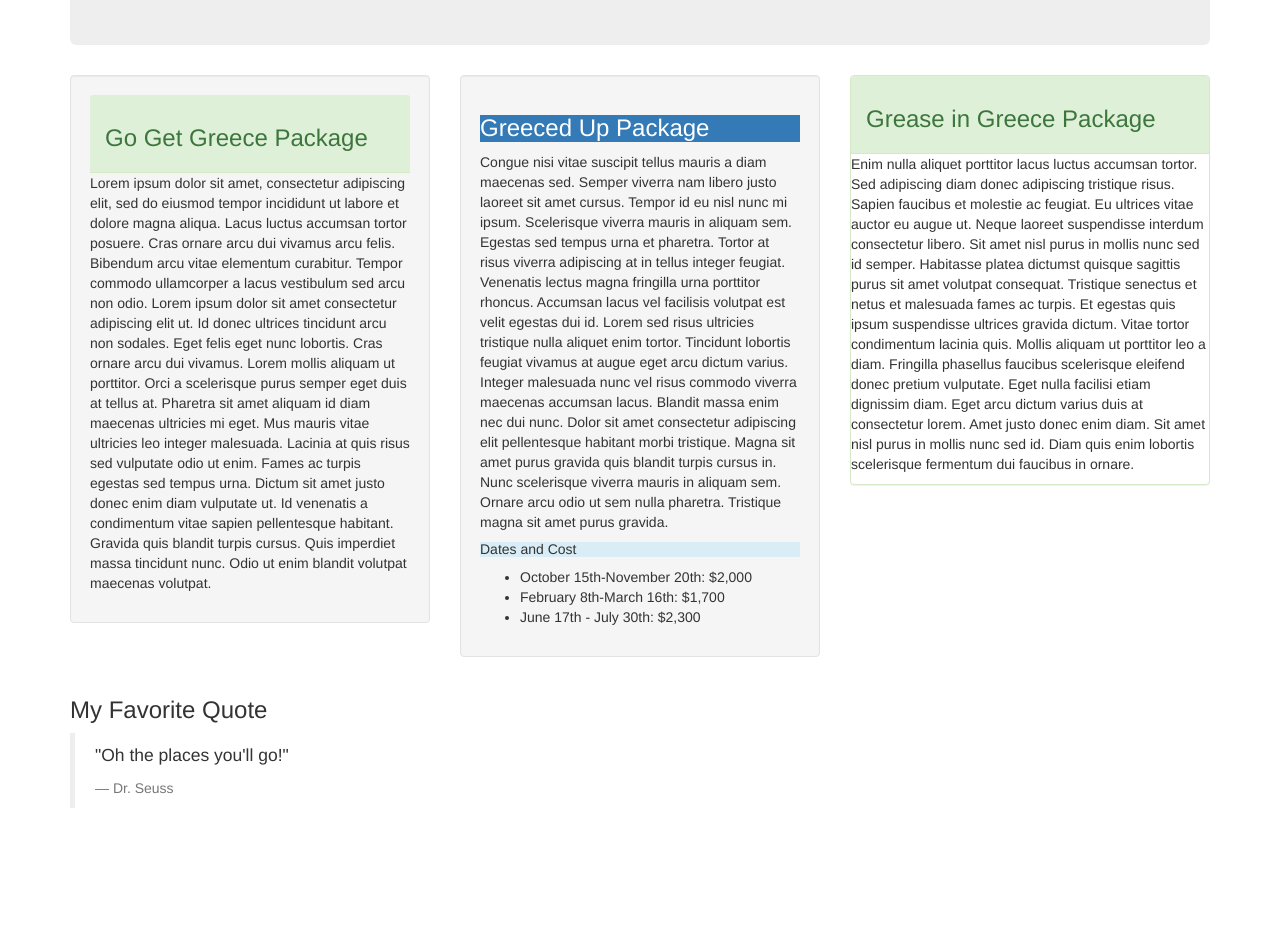
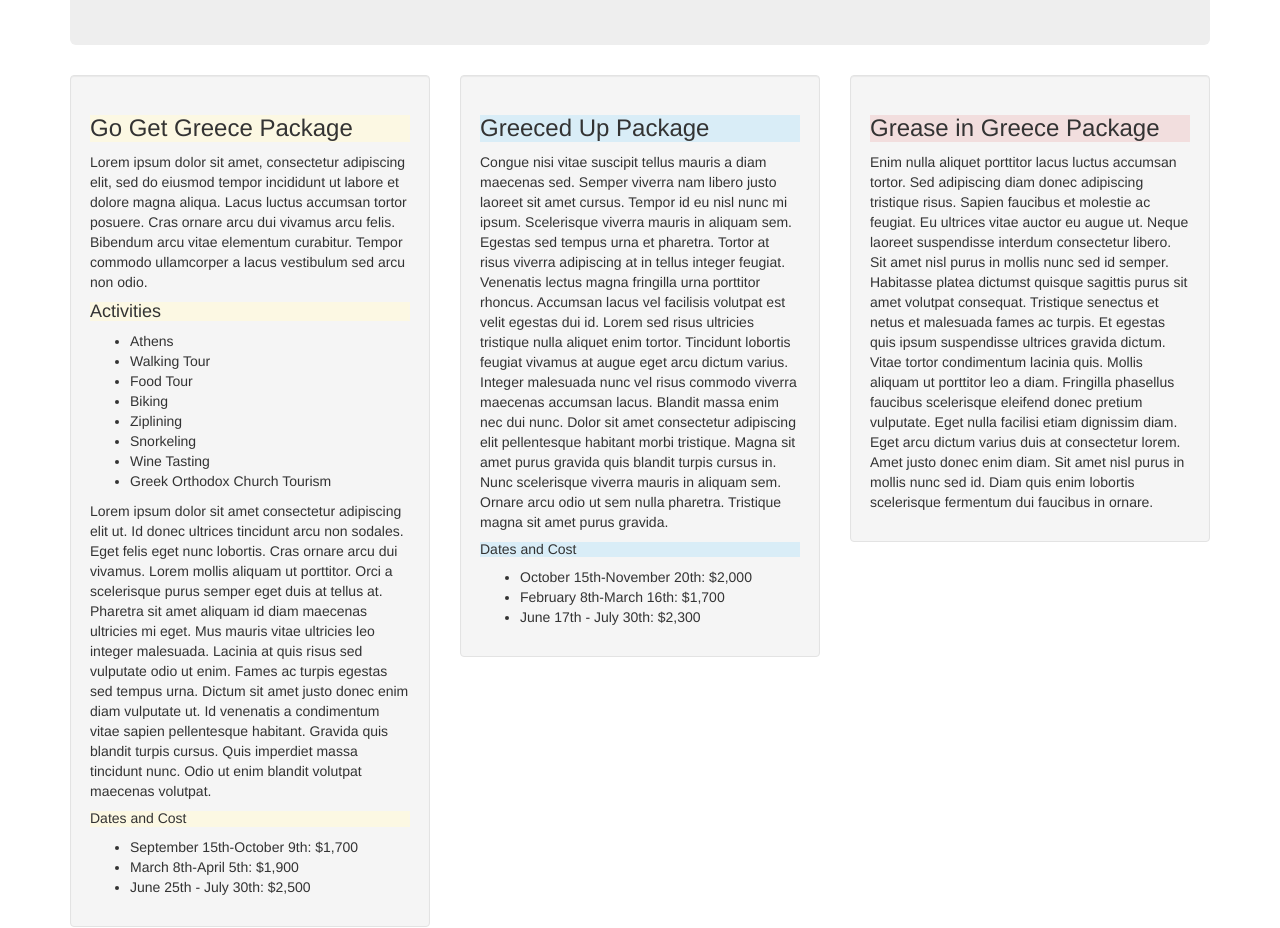
Before and after one commit to vstankatz/vacation, a plain HTML site: page index.html in a window 1280 px wide. Shown: the part 390-1318 px from the top of the page. Before the commit the page ends 1218 px from the top, so only its background shows below. Drawn offline with Linux system fonts and the light colour scheme.

Commit message:
added activites

```diff
--- a/index.html
+++ b/index.html
@@ -29,20 +29,36 @@
     <div class="row">
       <div class="col-md-4">
         <div class="well">
-          <div class="panel-success">
-            <div class="panel-heading">
-              <h3>Go Get Greece Package</h3>
-            </div>
-          </div>
+              <h3 class="bg-warning">Go Get Greece Package</h3>
+                <p>Lorem ipsum dolor sit amet, consectetur adipiscing elit, sed do eiusmod tempor incididunt ut labore et dolore magna aliqua. Lacus luctus accumsan tortor posuere. Cras ornare arcu dui vivamus arcu felis. Bibendum arcu vitae elementum curabitur. Tempor commodo ullamcorper a lacus vestibulum sed arcu non odio.</p>
 
+                <h4 class="bg-warning">Activities</h4>
+                <ul>
+                  <li>Athens</li>
+                  <li>Walking Tour</li>
+                  <li>Food Tour</li>
+                  <li>Biking</li>
+                  <li>Ziplining</li>
+                  <li>Snorkeling</li>
+                  <li>Wine Tasting</li>
+                  <li>Greek Orthodox Church Tourism</li>
+                </ul>
 
-          <p>Lorem ipsum dolor sit amet, consectetur adipiscing elit, sed do eiusmod tempor incididunt ut labore et dolore magna aliqua. Lacus luctus accumsan tortor posuere. Cras ornare arcu dui vivamus arcu felis. Bibendum arcu vitae elementum curabitur. Tempor commodo ullamcorper a lacus vestibulum sed arcu non odio. Lorem ipsum dolor sit amet consectetur adipiscing elit ut. Id donec ultrices tincidunt arcu non sodales. Eget felis eget nunc lobortis. Cras ornare arcu dui vivamus. Lorem mollis aliquam ut porttitor. Orci a scelerisque purus semper eget duis at tellus at. Pharetra sit amet aliquam id diam maecenas ultricies mi eget. Mus mauris vitae ultricies leo integer malesuada. Lacinia at quis risus sed vulputate odio ut enim. Fames ac turpis egestas sed tempus urna. Dictum sit amet justo donec enim diam vulputate ut. Id venenatis a condimentum vitae sapien pellentesque habitant. Gravida quis blandit turpis cursus. Quis imperdiet massa tincidunt nunc. Odio ut enim blandit volutpat maecenas volutpat.</p>
+                <p>Lorem ipsum dolor sit amet consectetur adipiscing elit ut. Id donec ultrices tincidunt arcu non sodales. Eget felis eget nunc lobortis. Cras ornare arcu dui vivamus. Lorem mollis aliquam ut porttitor. Orci a scelerisque purus semper eget duis at tellus at. Pharetra sit amet aliquam id diam maecenas ultricies mi eget. Mus mauris vitae ultricies leo integer malesuada. Lacinia at quis risus sed vulputate odio ut enim. Fames ac turpis egestas sed tempus urna. Dictum sit amet justo donec enim diam vulputate ut. Id venenatis a condimentum vitae sapien pellentesque habitant. Gravida quis blandit turpis cursus. Quis imperdiet massa tincidunt nunc. Odio ut enim blandit volutpat maecenas volutpat.</p>
+
+                <h5 class="bg-warning">Dates and Cost</h5>
+                <ul>
+                  <li>September 15th-October 9th: $1,700</li>
+                  <li>March 8th-April 5th: $1,900</li>
+                  <li>June 25th - July 30th: $2,500</li>
+                </ul>
+
       </div>
       </div>
 
       <div class="col-md-4">
         <div class="well">
-          <h3 class="bg-primary">Greeced Up Package</h3>
+          <h3 class="bg-info">Greeced Up Package</h3>
             <p>Congue nisi vitae suscipit tellus mauris a diam maecenas sed. Semper viverra nam libero justo laoreet sit amet cursus. Tempor id eu nisl nunc mi ipsum. Scelerisque viverra mauris in aliquam sem. Egestas sed tempus urna et pharetra. Tortor at risus viverra adipiscing at in tellus integer feugiat. Venenatis lectus magna fringilla urna porttitor rhoncus. Accumsan lacus vel facilisis volutpat est velit egestas dui id. Lorem sed risus ultricies tristique nulla aliquet enim tortor. Tincidunt lobortis feugiat vivamus at augue eget arcu dictum varius. Integer malesuada nunc vel risus commodo viverra maecenas accumsan lacus. Blandit massa enim nec dui nunc. Dolor sit amet consectetur adipiscing elit pellentesque habitant morbi tristique. Magna sit amet purus gravida quis blandit turpis cursus in. Nunc scelerisque viverra mauris in aliquam sem. Ornare arcu odio ut sem nulla pharetra. Tristique magna sit amet purus gravida.</p>
 
             <h5 class="bg-info">Dates and Cost</h5>
@@ -56,12 +72,11 @@
       </div>
 
       <div class="col-md-4">
-        <div class="panel panel-success">
-          <div class="panel-heading">
-            <h3 class="panel-danger">Grease in Greece Package</h3>
-          </div>
+        <div class="well">
+            <h3 class="bg-danger">Grease in Greece Package</h3>
+
             <p>Enim nulla aliquet porttitor lacus luctus accumsan tortor. Sed adipiscing diam donec adipiscing tristique risus. Sapien faucibus et molestie ac feugiat. Eu ultrices vitae auctor eu augue ut. Neque laoreet suspendisse interdum consectetur libero. Sit amet nisl purus in mollis nunc sed id semper. Habitasse platea dictumst quisque sagittis purus sit amet volutpat consequat. Tristique senectus et netus et malesuada fames ac turpis. Et egestas quis ipsum suspendisse ultrices gravida dictum. Vitae tortor condimentum lacinia quis. Mollis aliquam ut porttitor leo a diam. Fringilla phasellus faucibus scelerisque eleifend donec pretium vulputate. Eget nulla facilisi etiam dignissim diam. Eget arcu dictum varius duis at consectetur lorem. Amet justo donec enim diam. Sit amet nisl purus in mollis nunc sed id. Diam quis enim lobortis scelerisque fermentum dui faucibus in ornare.</p>
-        </div>
+      </div>
       </div>
 
     </div>
```
